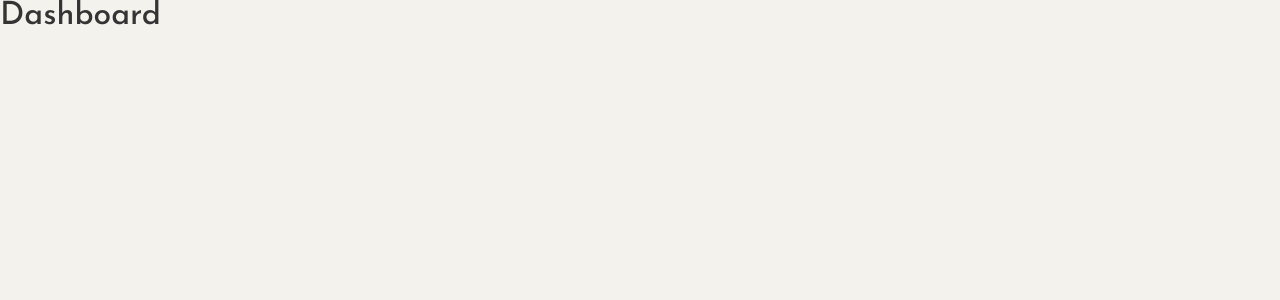
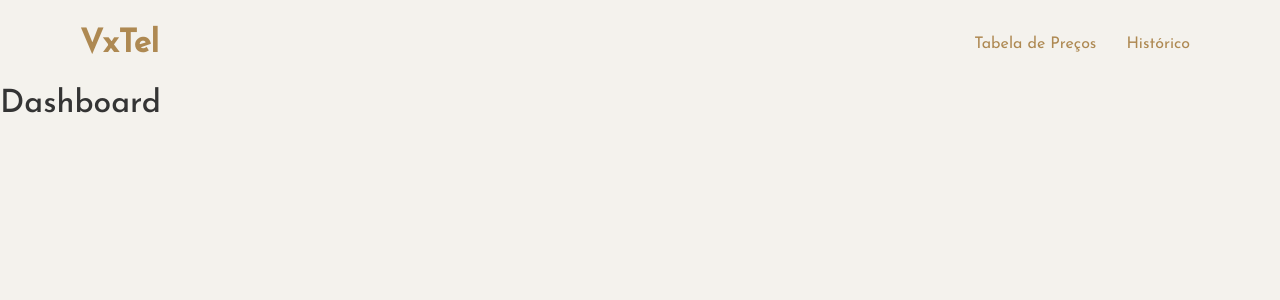
Before and after one commit to GeovaniJose/vortx-falemais, a React (Create React App) app: page / in a window 1280 px wide. Shown: the top 300 px of the page. Built offline with nearby package versions, Linux system fonts and the light colour scheme.

Commit message:
Implement Header component

```diff
--- /dev/null
+++ b/src/components/Header/index.tsx
@@ -0,0 +1,20 @@
+import React from 'react';
+
+import { Container, Content } from './styles';
+
+const Header: React.FC = () => {
+  return (
+    <Container>
+      <Content>
+        <h1>VxTel</h1>
+
+        <nav>
+          <button type="button">Tabela de Preços</button>
+          <button type="button">Histórico</button>
+        </nav>
+      </Content>
+    </Container>
+  );
+};
+
+export default Header;
--- /dev/null
+++ b/src/components/Header/styles.ts
@@ -0,0 +1,39 @@
+import styled from 'styled-components';
+
+export const Container = styled.header`
+  padding: 16px 30px;
+  background: #f4f2ed;
+`;
+
+export const Content = styled.div`
+  max-width: 1120px;
+  margin: 0 auto;
+  display: flex;
+  align-items: center;
+
+  h1 {
+    color: #ae8952;
+    font-weight: bold;
+  }
+
+  nav {
+    margin-left: auto;
+
+    button {
+      background: transparent;
+      border: 0;
+      color: #ae8952;
+      padding: 20px 10px;
+      transition: all 0.3s;
+
+      &:hover {
+        background: #ae8952;
+        color: #f4f2ed;
+      }
+    }
+
+    button + button {
+      margin-left: 10px;
+    }
+  }
+`;
--- a/src/pages/Dashboard/index.tsx
+++ b/src/pages/Dashboard/index.tsx
@@ -1,10 +1,13 @@
 import React from 'react';
+
+import Header from '../../components/Header';
 
 import { Container } from './styles';
 
 const Dashboard: React.FC = () => {
   return (
     <Container>
+      <Header />
       <h1>Dashboard</h1>
     </Container>
   );
```
Also changed, not shown: 1 other file (tests, documents, lock files or other folders).
